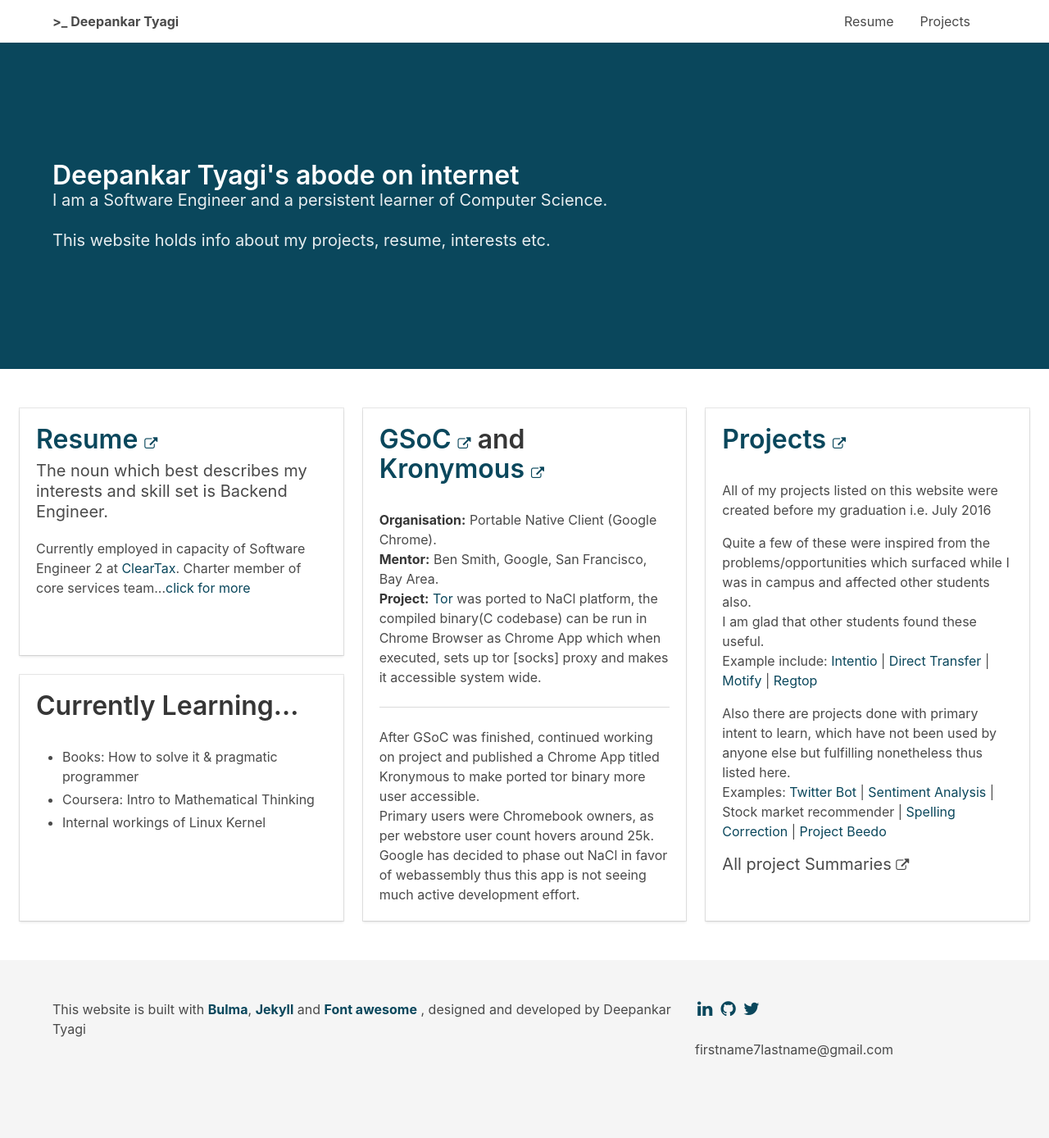
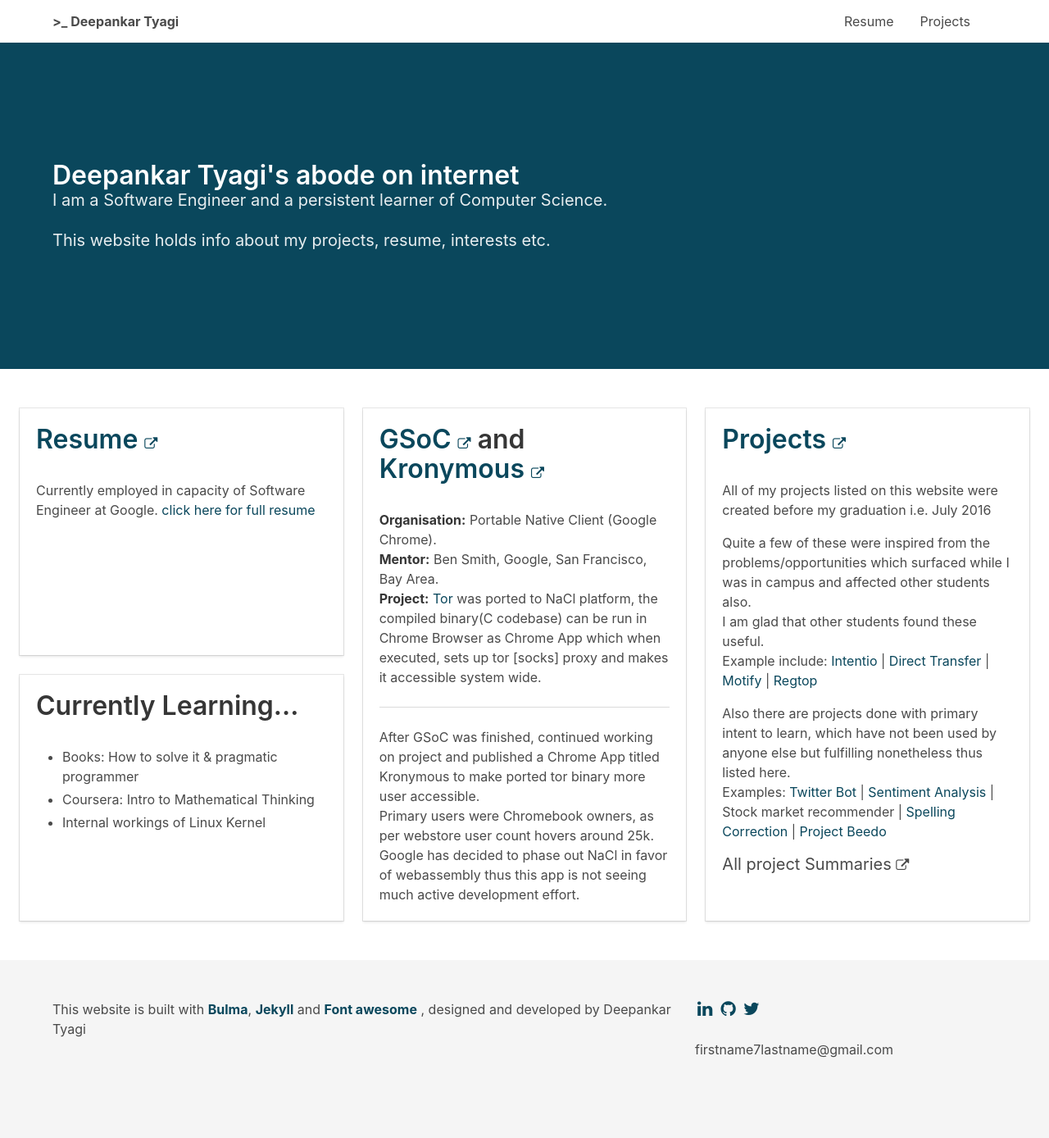
Before and after one commit to codebuff/codebuff.github.io, a Jekyll site: the page built from index.html, in a window 1280 px wide. Shown: the whole page at 82% size. Built offline with Jekyll 4.4.1, drawn with Linux system fonts in a browser that asks for light colours.

Commit message:
Update index.html

```diff
--- a/index.html
+++ b/index.html
@@ -32,11 +32,8 @@ permalink: /
                             <a href="/resume" class="is-link">Resume <i
                                     class="fa fa-external-link is-size-6 has-text-weight-light"></i></a>
                         </p>
-                            <p class="subtitle ">The noun which best describes my interests and skill set is Backend
-                                Engineer.</p>
-                            <p>Currently employed in capacity of Software Engineer 2 at <a href="https://cleartax.in/"
-                                                                                         target="_blank">ClearTax</a>.
-                                Charter member of core services team...<a href="/resume">click for more </a></p>
+                            <p>Currently employed in capacity of Software Engineer at Google.
+                                <a href="/resume">click here for full resume</a></p>
                         </div>
                     </article>
                     <article class="tile is-child box is-radiusless is-primary">
```
